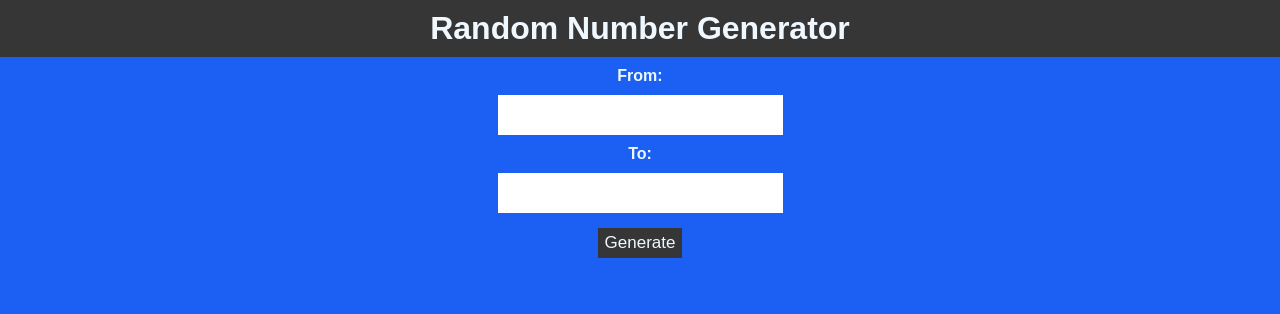
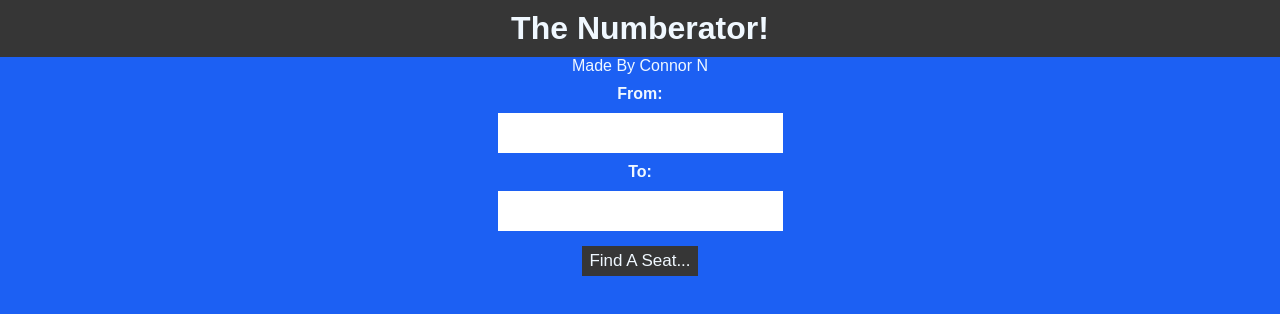
Before and after one commit to Luminarity-lol/numberator, a plain HTML site: page index.html in a window 1280 px wide. Drawn offline with Linux system fonts and the light colour scheme.

Commit message:
Update index.html

```diff
--- a/index.html
+++ b/index.html
@@ -6,20 +6,21 @@
   <meta name="viewport" content="width=device-width, initial-scale=1.0">
   <meta http-equiv="X-UA-Compatible" content="ie=edge">
   <link rel="stylesheet" href="style.css">
-  <title>Random Number Generator</title>
+  <title>The Numberator!</title>
 </head>
 
 <body>
   <header>
-    <h1>Random Number Generator</h1>
+    <h1>The Numberator!</h1>
   </header>
+  <p>Made By Connor N</p>
 
   <section>
     <label>From:</label><br>
     <input type="number" class="fromNum"><br>
     <label>To:</label><br>
     <input type="number" class="toNum"><br>
-    <button type="submit" class="generateBtn">Generate</button>
+    <button type="submit" class="generateBtn">Find A Seat...</button>
   </section>
 
   <div>
```
